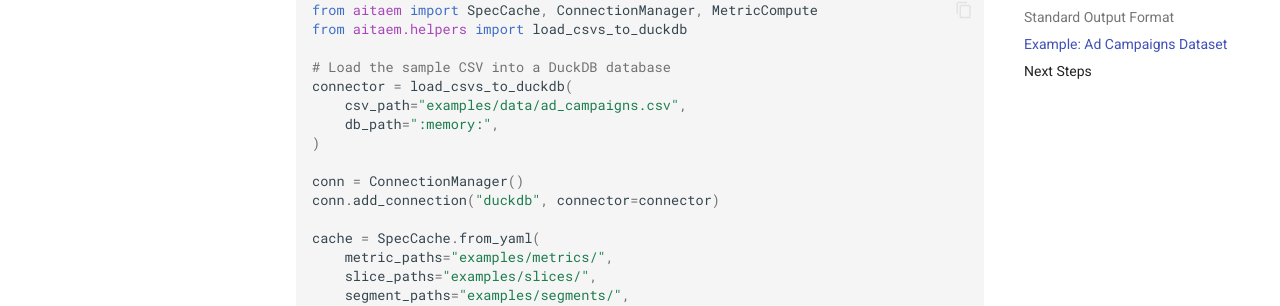
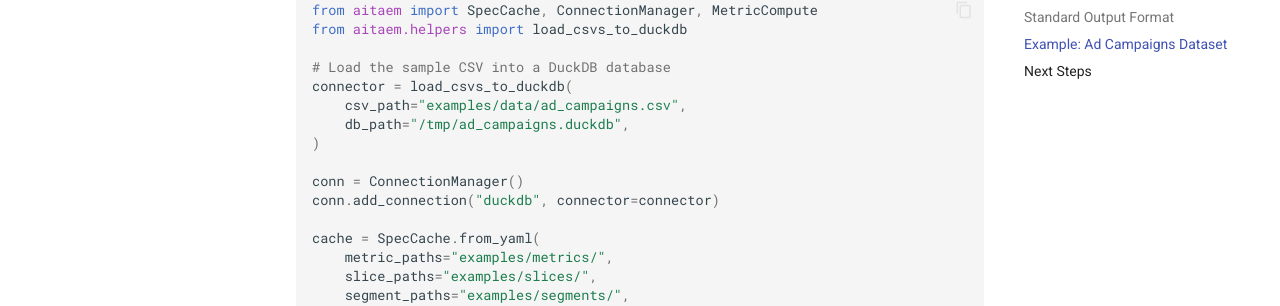
Before and after one commit to chaturv3di/aitaem, an MkDocs documentation site: the page built from docs/getting-started.md, in a window 1280 px wide and 900 px high, scrolled down 1638 px. Shown: the part 145-451 px from the top of the window. Built offline with MkDocs 1.6.1 and Material for MkDocs 9.7.7, drawn with Linux system fonts in a browser that asks for light colours; comment, search, counter and statistics services are not loaded.

Commit message:
docs: fix getting-started example to use temp file path for DuckDB

```diff
--- a/docs/getting-started.md
+++ b/docs/getting-started.md
@@ -69,7 +69,7 @@ from aitaem.helpers import load_csvs_to_duckdb
 # Load the sample CSV into a DuckDB database
 connector = load_csvs_to_duckdb(
     csv_path="examples/data/ad_campaigns.csv",
-    db_path=":memory:",
+    db_path="/tmp/ad_campaigns.duckdb",
 )
 
 conn = ConnectionManager()
```
